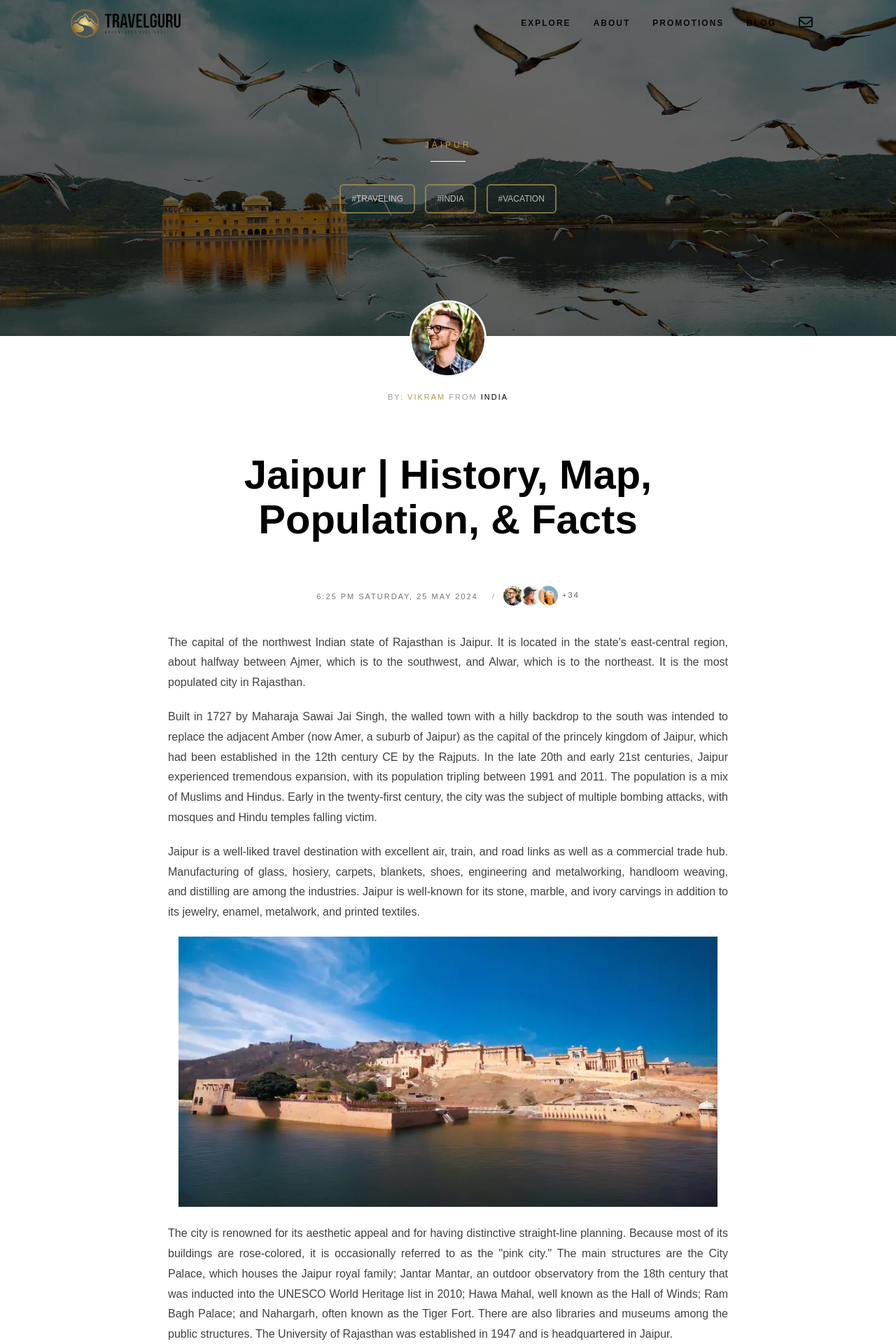
After one commit to vicky87883/travelguru, a PHP site: page /jaipur-india.php in a window 1280 px wide. The commit adds this page. Shown: the top 1920 px of the page at 70% size. Run offline with PHP 8.4, Linux system fonts and the light colour scheme; some libraries are stand-ins or nearby versions.

Commit message:
commit updated

```diff
--- a/css/style.css
+++ b/css/style.css
@@ -202,6 +202,10 @@ a i{
 {
     background-image:url("../assets/img/backs/ladakh.webp");
 }
+.back.jaipur
+{
+    background-image:url("../assets/img/backs/jaipur.webp");
+}
 .back.four{
     background-image:url("../assets/img/backs/back04.jpg");
 }
--- /dev/null
+++ b/jaipur-india.php
@@ -0,0 +1,112 @@
+<!DOCTYPE html>
+<html xmlns=http://www.w3.org/1999/xhtml lang=en-US>
+<head>
+<meta http-equiv=Content-Type content="text/html; charset=utf-8">
+<title>Jaipur | History, Map, Population, & Facts | TravelGuru</title>
+<meta name=description content="Jaipur, city, capital of Rajasthan state, northwestern India. It is situated in the east-central part of the state, roughly equidistant from Alwar (northeast) and Ajmer (southwest). It is Rajasthan’s most-populous city. Learn more about Jaipur in this article.">
+<meta name=viewport content="width=device-width, initial-scale=1.0">
+<meta name=keywords content="Jaipur | History, Map, Population, & Facts | TravelGuru">
+<meta name=Resource-type content=Document>
+<link rel=icon type=image/x-icon href=assets/img/favicon.ico>
+<link href="../../css?family=Montserrat:100,200,300,400,600,700&display=swap" rel=stylesheet>
+<link href="../../css-1?family=Playfair+Display:400,400i,700,700i,900,900i&display=swap" rel=stylesheet>
+<link rel=stylesheet type=text/css href=css/bootstrap.min.css>
+<link rel=stylesheet type=text/css href=css/style.css>
+<link rel=stylesheet type=text/css href=css/az-styles.css>
+<script src=../../747940bb1c.js></script>
+<link rel=stylesheet type=text/css href=css/animate.css>
+<link rel=stylesheet type=text/css href=css/aos.css>
+<link rel=stylesheet type=text/css href=css/slick.css>
+<link rel=stylesheet type=text/css href=css/slick-theme.css>
+<script async src="https://pagead2.googlesyndication.com/pagead/js/adsbygoogle.js?client=ca-pub-6958761602872755" crossorigin=anonymous></script>
+<!-- Google tag (gtag.js) -->
+<script async src="https://www.googletagmanager.com/gtag/js?id=G-9V32PPHD66"></script>
+<script>
+  window.dataLayer = window.dataLayer || [];
+  function gtag(){dataLayer.push(arguments);}
+  gtag('js', new Date());
+
+  gtag('config', 'G-9V32PPHD66');
+</script>
+</head>
+<body class=white>
+<?php include('header.php') ?>
+<div id=about class="section video">
+<div class=container>
+<div class="content center mt-100">
+<h5 class=t-gold>JAIPUR</h5>
+<span class=line></span>
+<div class=tags><a class="tag t-white b-gold">#traveling</a> <a class="tag t-white b-gold">#India</a> <a class="tag t-white b-gold">#vacation</a></div>
+<div class=mt-50></div>
+</div>
+</div>
+<div class=video-back>
+<div class="color-overlay op-6"></div>
+<video class="back img jaipur">
+</video>
+</div>
+</div>
+<div class="section white no-padding post-detail">
+<div class=container id=post>
+<div class="content center paragraph">
+<div class="center info-box-detail mt-minus-200">
+<div class=author><img src=assets/img/user1.jpg alt=exodus class=img-fluid></div>
+<div class=post-info>By: <a class="author t-gold">Vikram</a> from <span class=country>India</span></div>
+</div>
+<h1 class=t-black>Jaipur | History, Map, Population, & Facts</h1>
+<div class="info-box-detail left">
+<div class=post-date>6:25 pm Saturday, 25 May 2024</div>
+<span class=separation>/</span>
+<div class=post-views>
+<img src=assets/img/user1.jpg alt=exodus class=img-fluid>
+<img src=assets/img/user2.jpg alt=exodus class=img-fluid>
+<img src=assets/img/user3.jpg alt=exodus class=img-fluid>
+<span class=count>+34</span>
+</div>
+</div>
+<p class=justify>The capital of the northwest Indian state of Rajasthan is Jaipur. It is located in the state's east-central region, about halfway between Ajmer, which is to the southwest, and Alwar, which is to the northeast. It is the most populated city in Rajasthan.</p>
+<p class=justify>Built in 1727 by Maharaja Sawai Jai Singh, the walled town with a hilly backdrop to the south was intended to replace the adjacent Amber (now Amer, a suburb of Jaipur) as the capital of the princely kingdom of Jaipur, which had been established in the 12th century CE by the Rajputs. In the late 20th and early 21st centuries, Jaipur experienced tremendous expansion, with its population tripling between 1991 and 2011. The population is a mix of Muslims and Hindus. Early in the twenty-first century, the city was the subject of multiple bombing attacks, with mosques and Hindu temples falling victim.
+</p>
+<p class=justify>Jaipur is a well-liked travel destination with excellent air, train, and road links as well as a commercial trade hub. Manufacturing of glass, hosiery, carpets, blankets, shoes, engineering and metalworking, handloom weaving, and distilling are among the industries. Jaipur is well-known for its stone, marble, and ivory carvings in addition to its jewelry, enamel, metalwork, and printed textiles.</p>
+<br>
+<div class=container>
+<img src=assets/img/backs/jaipur2.webp width=100% height="100%"/>
+</div>
+<br>
+<p class=justify>The city is renowned for its aesthetic appeal and for having distinctive straight-line planning. Because most of its buildings are rose-colored, it is occasionally referred to as the "pink city." The main structures are the City Palace, which houses the Jaipur royal family; Jantar Mantar, an outdoor observatory from the 18th century that was inducted into the UNESCO World Heritage list in 2010; Hawa Mahal, well known as the Hall of Winds; Ram Bagh Palace; and Nahargarh, often known as the Tiger Fort. There are also libraries and museums among the public structures. The University of Rajasthan was established in 1947 and is headquartered in Jaipur.</p>
+
+<p class=justify>Fertile alluvial plains to the east and south, and hill ranges and desert regions to the north and west, encircle the city. The main crops farmed in the area are cotton, pulses, barley, gram (chickpeas), and bajra (pearl millet). Deposits of garnet, marble, copper, mica, feldspar, iron ore, and beryllium are worked. Sariska National Park to the northeast is one of the neighboring attractions in addition to Amer. Population: 2,322,575 in 2001; 3,046,163 in 2011.</p>
+<blockquote><i class="fas fa-quote-right"></i> <span class=quote>I actually found the place by luck, I didn’t ask anyone for directions, I just drove my car up and down the Jaipur <span class=author> Mr. Ransom</span></span></blockquote>
+</div>
+</div>
+<div class="container mt-20 paragraph">
+<div class="content center">
+<p class=mt-50><button href class="primary-btn white b-gold border t-gold" onclick=like()><i class="fas fa-heart"></i>
+Likes: <span id=likeCount>0</span>
+</button> <button href class="primary-btn white b-gold border t-gold"><i class="fas fa-share"></i> Share</button></p>
+</div>
+</div>
+</div>
+<div class="section back five mt-50">
+<div class="container center">
+<h5 class=t-black>stay connected</h5>
+<span class="line gold"></span>
+<div class="social-container m-20 center">
+<a href class="primary-btn white icon t-gold"><i class="fab fa-facebook-square"></i></a>
+<a href class="primary-btn white icon t-gold"><i class="fab fa-instagram"></i></a>
+<a href class="primary-btn white icon t-gold"><i class="fab fa-linkedin"></i></a>
+</div>
+</div>
+</div>
+<?php include('footer.php') ?>
+<script src=js/jquery-3.4.1.min.js></script>
+<script src=js/bootstrap.min.js></script>
+<script src=js/popper.min.js></script>
+<script src=js/slick.min.js></script>
+<script src=js/validator.min.js></script>
+<script src=js/contact.js></script>
+<script src=js/main.js></script>
+<script src=js/aos.js></script>
+<script>let likeCounter=localStorage.getItem("likeCounter")?parseInt(localStorage.getItem("likeCounter")):0;document.addEventListener("DOMContentLoaded",function(){document.getElementById("likeCount").innerText=likeCounter});function like(){likeCounter++;localStorage.setItem("likeCounter",likeCounter);document.getElementById("likeCount").innerText=likeCounter};</script>
+</body>
+</html>
```
Also changed, not shown: assets/img/backs/jaipur.webp (added), assets/img/backs/jaipur2.JPG (added), assets/img/backs/jaipur2.webp (added).
